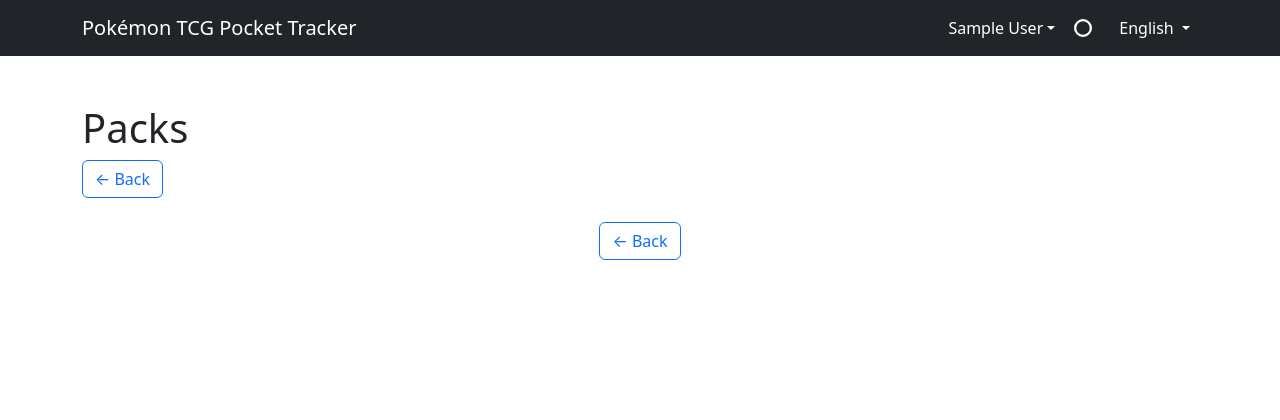
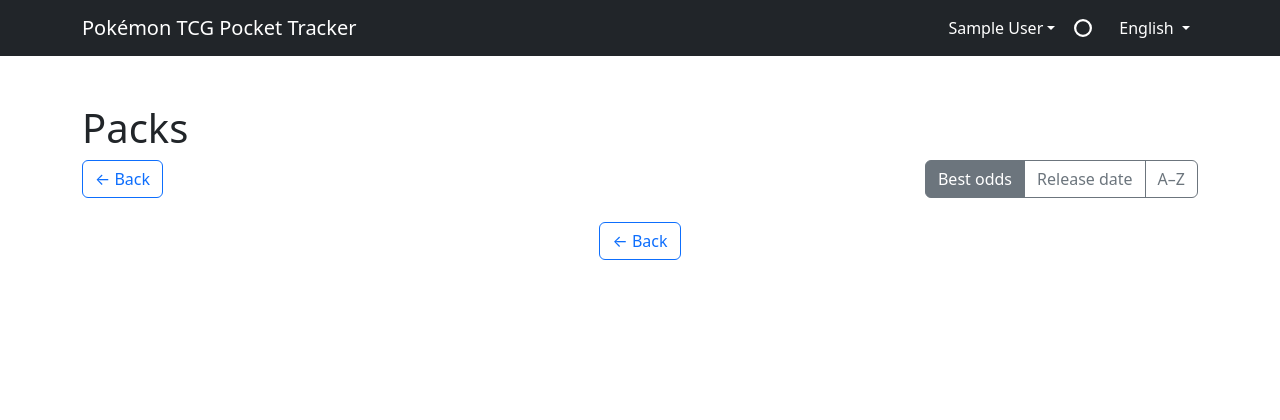
Before and after one commit to nyxdis/tcgp-tracker, a Django app: page /packs/ in a window 1280 px wide. Shown: the top 420 px of the page. Run offline with Django 5.2, Linux system fonts and the light colour scheme; the visitor is signed in with stand-in values (Sample User, id 1); data that the repository does not hold is empty; some libraries are stand-ins or nearby versions.

Commit message:
fix UX issues found in review: delete-account guard, i18n, pack odds
- require confirmation before permanently deleting an account, matching
  the confirm() already used for bulk-collecting base cards
- translate hardcoded "Profil" (and neighboring nav items) via gettext
  instead of always showing German regardless of active locale
- on the packs page: make the "Best choice" pick deterministic when
  odds are tied near 100% (break ties by fewest owned cards instead of
  queryset order), show "No data yet" instead of a misleading 0.0% for
  packs with no card pool, and add a Best odds/Release date/A-Z sort

```diff
--- a/apps/tracker/templates/tracker/account.html
+++ b/apps/tracker/templates/tracker/account.html
@@ -27,7 +27,8 @@
                             <br />
                             <strong>{% trans "This action cannot be undone." %}</strong>
                         </p>
-                        <form method="post">
+                        <form method="post"
+                              onsubmit="return confirm('{% trans "Are you sure you want to permanently delete your account? This cannot be undone." %}');">
                             {% csrf_token %}
                             <div class="d-grid gap-2">
                                 <button type="submit" name="delete_account" class="btn btn-danger">{% trans "Delete Account" %}</button>
--- a/apps/tracker/templates/tracker/base.html
+++ b/apps/tracker/templates/tracker/base.html
@@ -51,16 +51,16 @@
                                    aria-expanded="false">{{ user.get_full_name|default:user.username }}</a>
                                 <div class="dropdown-menu dropdown-menu-end"
                                      aria-labelledby="navbarDropdown">
-                                    <a class="dropdown-item" href="{% url 'profile' %}">Profil</a>
-                                    <a class="dropdown-item" href="{% url 'home' %}">Sets</a>
-                                    <a class="dropdown-item" href="{% url 'pack_list' %}">Packs</a>
-                                    <a class="dropdown-item" href="{% url 'account' %}">Account</a>
+                                    <a class="dropdown-item" href="{% url 'profile' %}">{% trans "Profile" %}</a>
+                                    <a class="dropdown-item" href="{% url 'home' %}">{% trans "Sets" %}</a>
+                                    <a class="dropdown-item" href="{% url 'pack_list' %}">{% trans "Packs" %}</a>
+                                    <a class="dropdown-item" href="{% url 'account' %}">{% trans "Account" %}</a>
                                     {% if user.is_superuser %}
-                                        <a class="dropdown-item" href="{% url 'admin:index' %}">Admin</a>
+                                        <a class="dropdown-item" href="{% url 'admin:index' %}">{% trans "Admin" %}</a>
                                     {% endif %}
                                     <form method="post" action="{% url 'logout' %}">
                                         {% csrf_token %}
-                                        <button type="submit" class="dropdown-item">Logout</button>
+                                        <button type="submit" class="dropdown-item">{% trans "Logout" %}</button>
                                     </form>
                                 </div>
                             </li>
--- a/apps/tracker/templates/tracker/pack_list.html
+++ b/apps/tracker/templates/tracker/pack_list.html
@@ -2,8 +2,16 @@
 {% load i18n %}
 {% block content %}
     <h1>{% trans "Packs" %}</h1>
-    <div class="mb-3">
+    <div class="mb-3 d-flex justify-content-between align-items-center flex-wrap gap-2">
         <a href="{% url 'home' %}" class="btn btn-outline-primary">← {% trans "Back" %}</a>
+        <div class="btn-group" role="group" aria-label="{% trans 'Sort packs' %}">
+            <a href="?sort=best"
+               class="btn btn-outline-secondary {% if sort_by == 'best' %}active{% endif %}">{% trans "Best odds" %}</a>
+            <a href="?sort=release"
+               class="btn btn-outline-secondary {% if sort_by == 'release' %}active{% endif %}">{% trans "Release date" %}</a>
+            <a href="?sort=az"
+               class="btn btn-outline-secondary {% if sort_by == 'az' %}active{% endif %}">{% trans "A–Z" %}</a>
+        </div>
     </div>
     {% for set, packs in grouped_packs %}
         <h3 class="mt-5">{{ set.localized_name }}</h3>
@@ -15,10 +23,15 @@
                         <div class="card h-100 {% if item.is_best %}border-success{% endif %}{% if item.incomplete_base %} border-warning border-3{% endif %}">
                             <div class="card-body">
                                 <div class="d-flex align-items-center mb-2">
+                                    {% if item.chance is None %}
+                                        <span class="badge bg-secondary fs-6 me-2 px-3 py-2">{% trans "No data yet" %}</span>
+                                    {% else %}
                                         <span class="badge bg-primary fs-5 me-2 px-3 py-2">{{ item.chance }} %</span>
                                         <span class="fw-bold">{% trans "Chance to get a new card" %}</span>
+                                    {% endif %}
                                 </div>
                                 <h5 class="card-title mt-2">{{ item.pack.localized_name }}</h5>
+                                {% if item.chance is not None %}
                                     <p class="card-text mb-1">
                                         <strong>{% trans "Progress" %}:</strong>
                                         {{ item.owned }} / {{ item.total }}
@@ -31,6 +44,7 @@
                                              aria-valuemin="0"
                                              aria-valuemax="100">{{ item.progress_percent }}%</div>
                                     </div>
+                                {% endif %}
                                 {% if item.is_best %}
                                     <span class="badge bg-success">{% trans "Best choice" %}</span>
                                 {% endif %}
--- a/apps/tracker/views/cards.py
+++ b/apps/tracker/views/cards.py
@@ -229,6 +229,21 @@ def pack_list(request):
         total = len(cards)
         owned = sum(1 for c in cards if c.id in owned_card_ids)
 
+        if total == 0:
+            # No card data for this pack yet (e.g. an announced-but-unreleased
+            # set) - there's nothing to compute odds from.
+            pack_data.append(
+                {
+                    "pack": pack,
+                    "chance": None,
+                    "total": total,
+                    "owned": owned,
+                    "progress_percent": 0,
+                    "incomplete_base": False,
+                }
+            )
+            continue
+
         # Calculate weighted chance considering all pack types for this generation
         generation = pack.rarity_version
         available_pack_types = generation.pack_types.all()
@@ -260,24 +275,47 @@ def pack_list(request):
                 "incomplete_base": incomplete_base,
             }
         )
-    if pack_data:
-        best_pack = max(pack_data, key=lambda p: p["chance"])
+
+    # Pick the single best pack to recommend. Ties on chance (very common,
+    # since the odds saturate near 100% once a set is mostly uncollected)
+    # are broken by preferring the pack with the most cards still missing,
+    # so the recommendation is deterministic instead of depending on
+    # queryset order.
+    ratable_packs = [p for p in pack_data if p["chance"] is not None]
+    if ratable_packs:
+        best_pack = max(ratable_packs, key=lambda p: (p["chance"], -p["owned"]))
         best_pack["is_best"] = True
-    grouped_packs = defaultdict(list)
-    # Sort: packs with missing base cards first, then by chance desc, then name
+
+    groups = defaultdict(list)
+    # Sort packs within each set: packs with missing base cards first, then
+    # by chance desc, then name. Packs with no data sort last.
     for entry in sorted(
         pack_data,
         key=lambda p: (
+            p["chance"] is None,
             not p["incomplete_base"],  # False (missing) sorts before True (complete)
-            -p["chance"],
+            -(p["chance"] or 0),
             p["pack"].name,
         ),
     ):
-        grouped_packs[entry["pack"].set].append(entry)
+        groups[entry["pack"].set].append(entry)
+
+    sort_by = request.GET.get("sort", "best")
+    if sort_by == "release":
+        ordered_sets = sorted(groups, key=lambda s: s.release_date, reverse=True)
+    elif sort_by == "az":
+        ordered_sets = sorted(groups, key=lambda s: s.localized_name.lower())
+    else:
+        sort_by = "best"
+        # Groups were inserted in the order their best-ranked pack was
+        # encountered above, i.e. "sets with the most worthwhile pack first".
+        ordered_sets = list(groups)
+
     return render(
         request,
         "tracker/pack_list.html",
         {
-            "grouped_packs": grouped_packs.items(),
+            "grouped_packs": [(s, groups[s]) for s in ordered_sets],
+            "sort_by": sort_by,
         },
     )
```
Also changed, not shown: apps/tracker/locale/de/LC_MESSAGES/django.po. Lines whose indentation alone changed are shown as unchanged.
